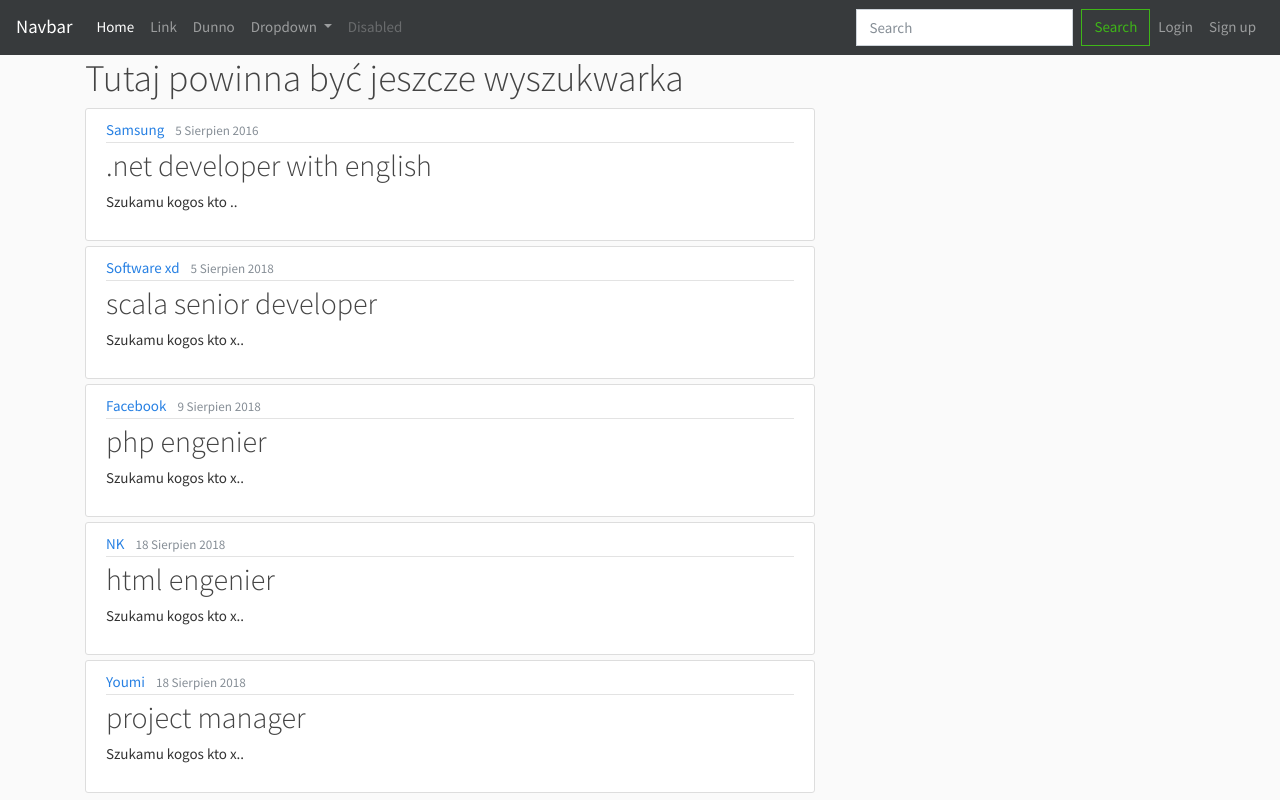
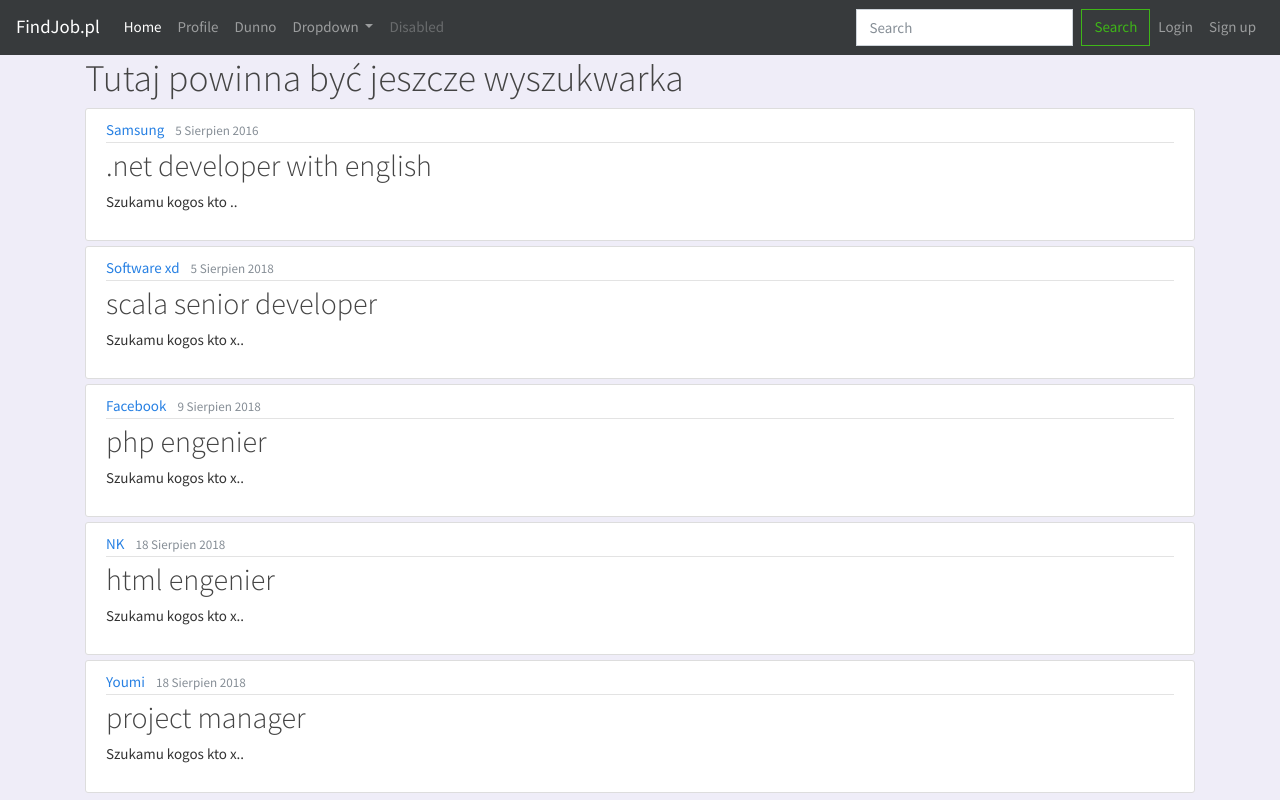
Before and after one commit to Madaless/DjangoProject, a Django app: page / in a window 1280 px wide. Run offline with Django 3.2, Linux system fonts and the light colour scheme; some libraries are stand-ins or nearby versions.

Commit message:
Changed jobboard a bit and admin page config

```diff
--- a/jobservice/static/jobservice/main.css
+++ b/jobservice/static/jobservice/main.css
@@ -1,5 +1,5 @@
 body {
-    background: #fafafa;
+    background: #efedf8;
     color: #333333;
   }
 
@@ -20,6 +20,7 @@ body {
     border: 1px solid #dddddd;
     border-radius: 3px;
     margin-bottom: 5px;
+    width: 100%;
   }
 
   .article-title {
--- a/jobservice/templates/jobservice/base.html
+++ b/jobservice/templates/jobservice/base.html
@@ -7,7 +7,7 @@
     <meta name="viewport" content="width=device-width, initial-scale=1.0">
     <meta http-equiv="X-UA-Compatible" content="ie=edge">
     <link rel="stylesheet" href='https://bootswatch.com/4/cosmo/bootstrap.min.css'>
-    <link rel="stylesheet" href="{%static 'jobservice/main.css'%}">
+    <link rel="stylesheet" href="{%static 'jobservice/main.css' %}">
     {%if title%}
     <title>Django Blog - {{ title }}</title>
     {%else%}
@@ -18,7 +18,7 @@
 
 <body>
     <nav class="navbar navbar-expand-lg navbar-dark bg-dark">
-        <a class="navbar-brand" href="#">Navbar</a>
+        <a class="navbar-brand" href="#">FindJob.pl</a>
         <button class="navbar-toggler" type="button" data-toggle="collapse" data-target="#navbarSupportedContent"
             aria-controls="navbarSupportedContent" aria-expanded="false" aria-label="Toggle navigation">
             <span class="navbar-toggler-icon"></span>
@@ -30,7 +30,7 @@
                     <a class="nav-link" href="#">Home <span class="sr-only">(current)</span></a>
                 </li>
                 <li class="nav-item">
-                    <a class="nav-link" href="#">Link</a>
+                    <a class="nav-link" href="#">Profile</a>
                 </li>
                 <li class="nav-item">
                     <a class="nav-link" href="#">Dunno</a>
@@ -67,7 +67,7 @@
     </nav>
     <main role="main" class="container">
         <div class="row">
-            <div class="col-md-8">
+            <div class="container">
                 {% block content %}{% endblock %}
             </div>
     </main>
--- a/jobservice/templates/jobservice/home.html
+++ b/jobservice/templates/jobservice/home.html
@@ -13,7 +13,7 @@
     </div>
 </article>
 
-<!--div class="card">
+<!--<div class="card">
     <h5 class="card-header">{{joboffer.author}}</h5>
     <div class="card-body">
         <h5 class="card-title">{{joboffer.title}}</h5>
```
